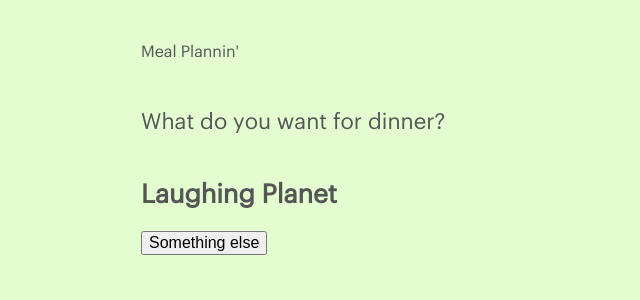
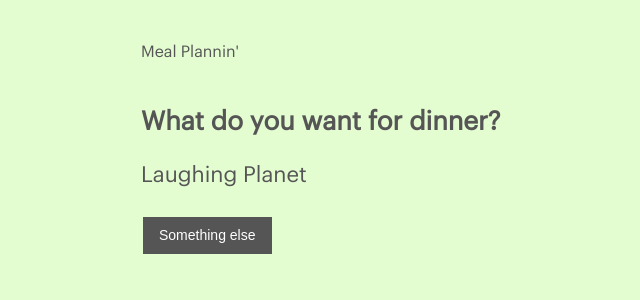
Before and after one commit to jonaschafer/jonaschafer.github.io, a Jekyll site: the page built from recipes.html, in a window 1280 px wide. Shown: the top 300 px of the page, without its empty margins (139-779 px from the left). Built offline with Jekyll 4.4.1, drawn with Linux system fonts in a browser that asks for light colours.

Commit message:
created new scss file for recipe button, added import to base and updated recipes html to match

```diff
--- a/assets/stylesheets/base.scss
+++ b/assets/stylesheets/base.scss
@@ -19,3 +19,4 @@
 @import "fun/bkg-color";
 @import "fun/flexbox";
 @import "fun/terminal";
+@import "fun/recipes";
--- /dev/null
+++ b/assets/stylesheets/fun/recipes.scss
@@ -0,0 +1,14 @@
+// For styling  the button
+
+.button {
+  background-color: $grey;
+  border: none;
+  color: white;
+  padding: 10px 16px;
+  text-align: center;
+  text-decoration: none;
+  display: inline-block;
+  font-size: 14px;
+  margin: 4px 2px;
+  cursor: pointer;
+}
--- a/recipes.html
+++ b/recipes.html
@@ -5,9 +5,9 @@
 
 <body class="bkg-color">
 
-  <p class="intro"> What do you want for dinner? </p>
-  <h1><span id="message">Laughing Planet</span></h1>
-  <button type="button" id="randomizer">Something else</button>
+  <h1>What do you want for dinner? </h1>
+  <p class="intro"><span id="message">Laughing Planet</span></p>
+  <button class="button" type="button" id="randomizer">Something else</button>
 
 
   <script>
```
